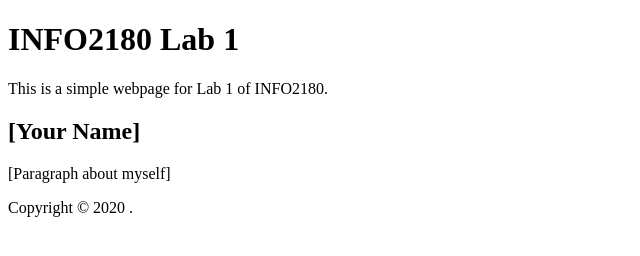
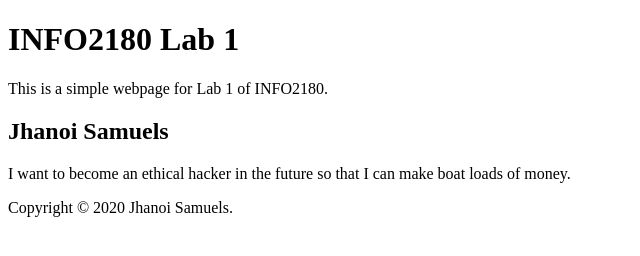
Before and after one commit to jhanoicodes/info2180-lab1, a plain HTML site: page index.html in a window 1280 px wide. Shown: the whole page, without its empty margins (0-640 px from the left). Drawn offline with Linux system fonts and the light colour scheme.

Commit message:
Adding index HTML

```diff
--- a/index.html
+++ b/index.html
@@ -12,11 +12,11 @@
         <p>This is a simple webpage for Lab 1 of INFO2180.</p>
     </header>
     <main>
-        <h2>[Your Name]</h2>
-        <p>[Paragraph about myself]</p>
+        <h2>Jhanoi Samuels</h2>
+        <p>I want to become an ethical hacker in the future so that I can make boat loads of money.</p>
     </main>
     <footer>
-        <p>Copyright &copy; 2020 <Your Name>.</p>
+        <p>Copyright &copy; 2020 Jhanoi Samuels.</p>
     </footer>
 </body>
 </html>
```
